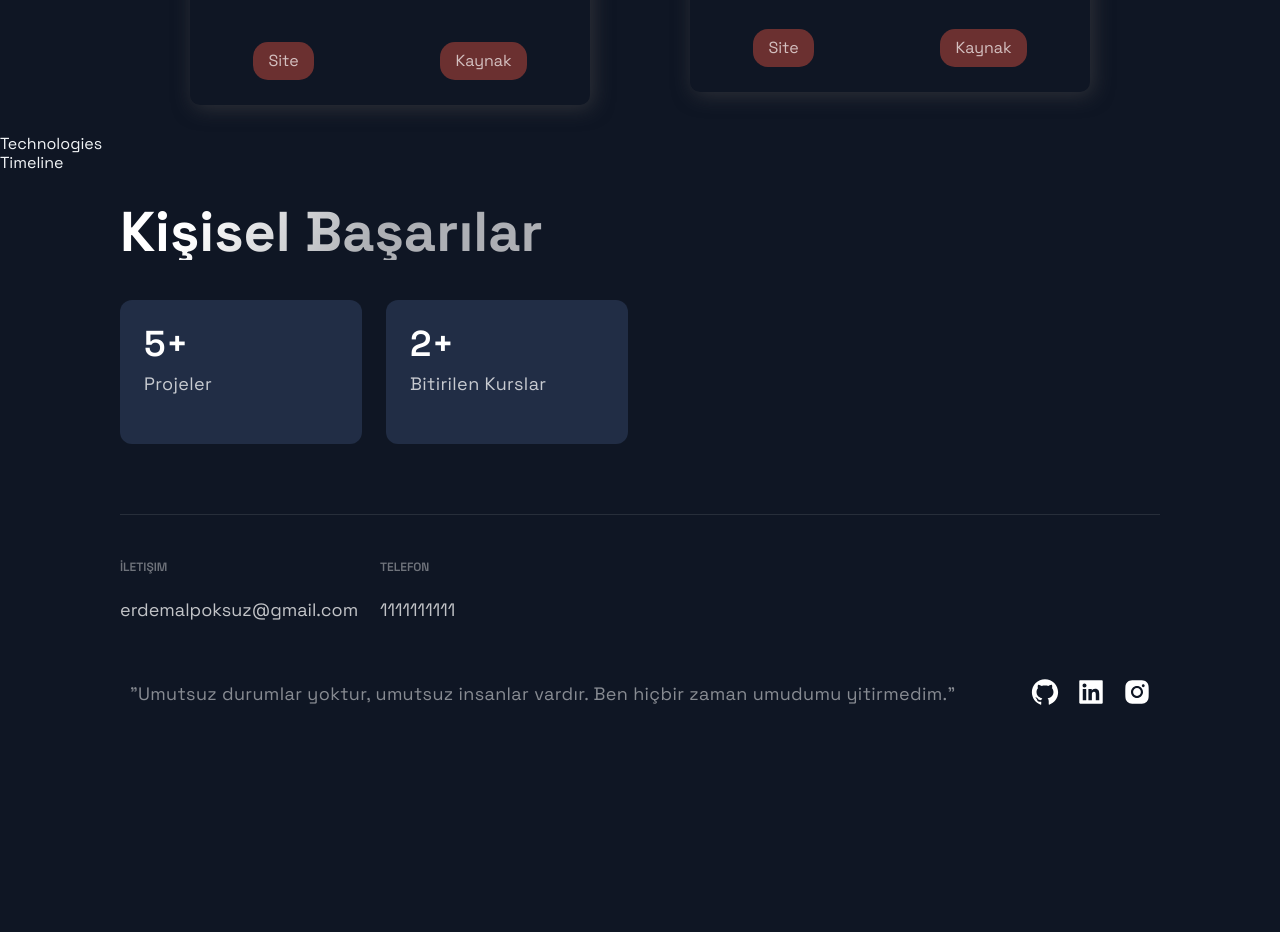
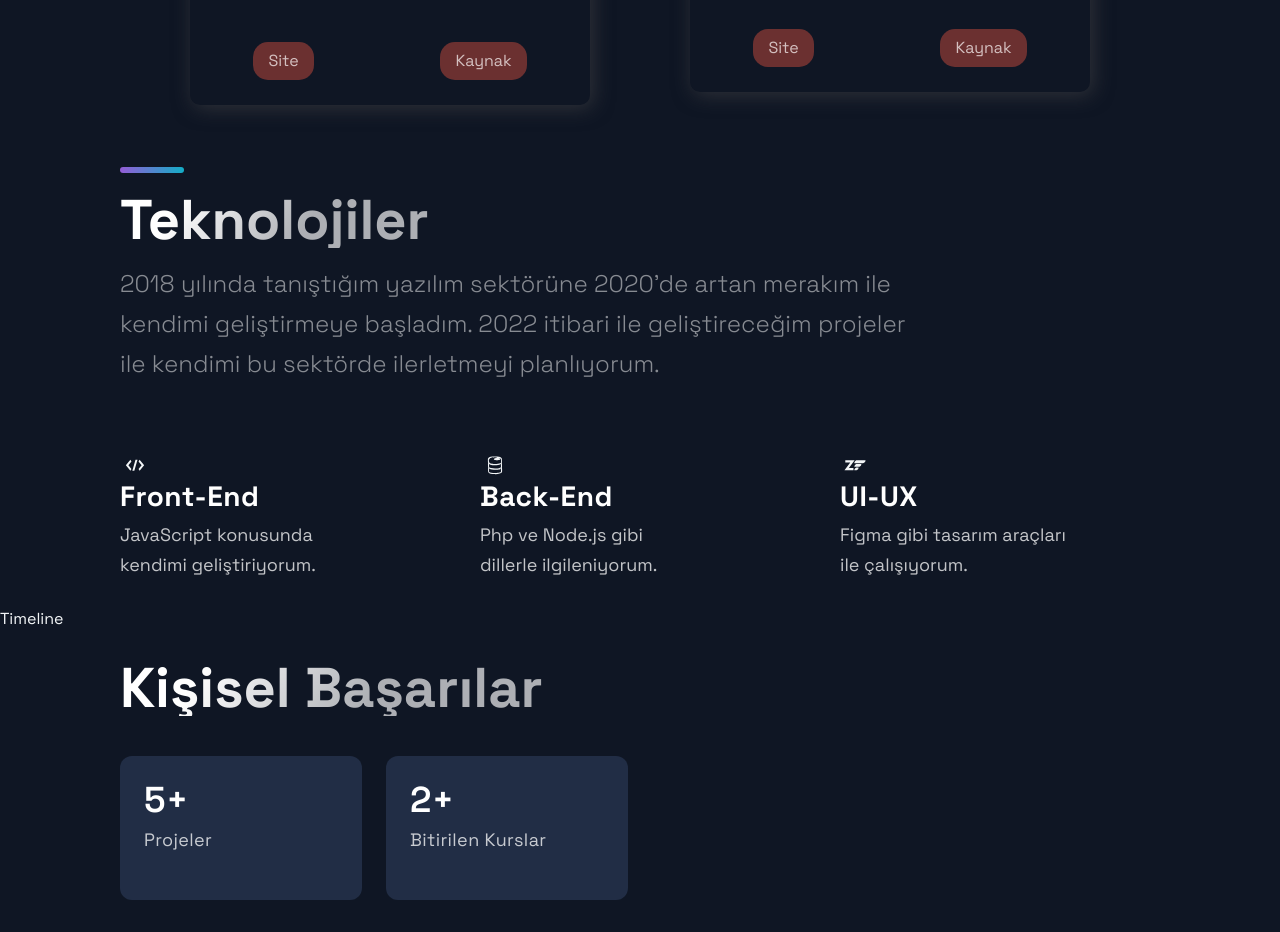
Before and after one commit to erdemalptugoksuz/erdemalptugcom, a Next.js app in the folder portfolio/: page / in a window 1280 px wide. Shown: the part 1923-2855 px from the top of the page. Before the commit the page ends 2692 px from the top, so only its background shows below. Built offline with nearby package versions, Linux system fonts and the light colour scheme.

Commit message:
Modified Technologies.js.

```diff
--- a/portfolio/src/components/Technologies/Technologies.js
+++ b/portfolio/src/components/Technologies/Technologies.js
@@ -1,12 +1,49 @@
 import React from 'react';
-import { DiFirebase, DiReact, DiZend } from 'react-icons/di';
+import {DiCode, DiFirebase, DiHtml5, DiJavascript, DiReact, DiZend} from 'react-icons/di';
 import { Section, SectionDivider, SectionText, SectionTitle } from '../../styles/GlobalComponents';
 import { List, ListContainer, ListItem, ListParagraph, ListTitle } from './TechnologiesStyles';
 
 const Technologies = () =>  (
-  <div>
-    Technologies
-  </div>
+  <Section id="tech">
+      <SectionDivider />
+      <br />
+      <SectionTitle>Teknolojiler</SectionTitle>
+      <SectionText>
+          2018 yılında tanıştığım yazılım sektörüne 2020'de artan merakım ile kendimi geliştirmeye başladım. 2022 itibari ile geliştireceğim projeler ile kendimi bu sektörde ilerletmeyi planlıyorum.
+      </SectionText>
+      <List>
+          <ListItem>
+              <DiCode size="3rem"/>
+              <ListContainer>
+                  <ListTitle>Front-End</ListTitle>
+                  <ListParagraph>
+                      JavaScript konusunda <br />
+                      kendimi geliştiriyorum.
+                  </ListParagraph>
+              </ListContainer>
+          </ListItem>
+          <ListItem>
+              <DiFirebase size="3rem"/>
+              <ListContainer>
+                  <ListTitle>Back-End</ListTitle>
+                  <ListParagraph>
+                      Php ve Node.js gibi <br />
+                      dillerle ilgileniyorum.
+                  </ListParagraph>
+              </ListContainer>
+          </ListItem>
+          <ListItem>
+              <DiZend size="3rem"/>
+              <ListContainer>
+                  <ListTitle>UI-UX</ListTitle>
+                  <ListParagraph>
+                      Figma gibi tasarım araçları <br />
+                      ile çalışıyorum.
+                  </ListParagraph>
+              </ListContainer>
+          </ListItem>
+      </List>
+  </Section>
 );
 
 export default Technologies;
```
